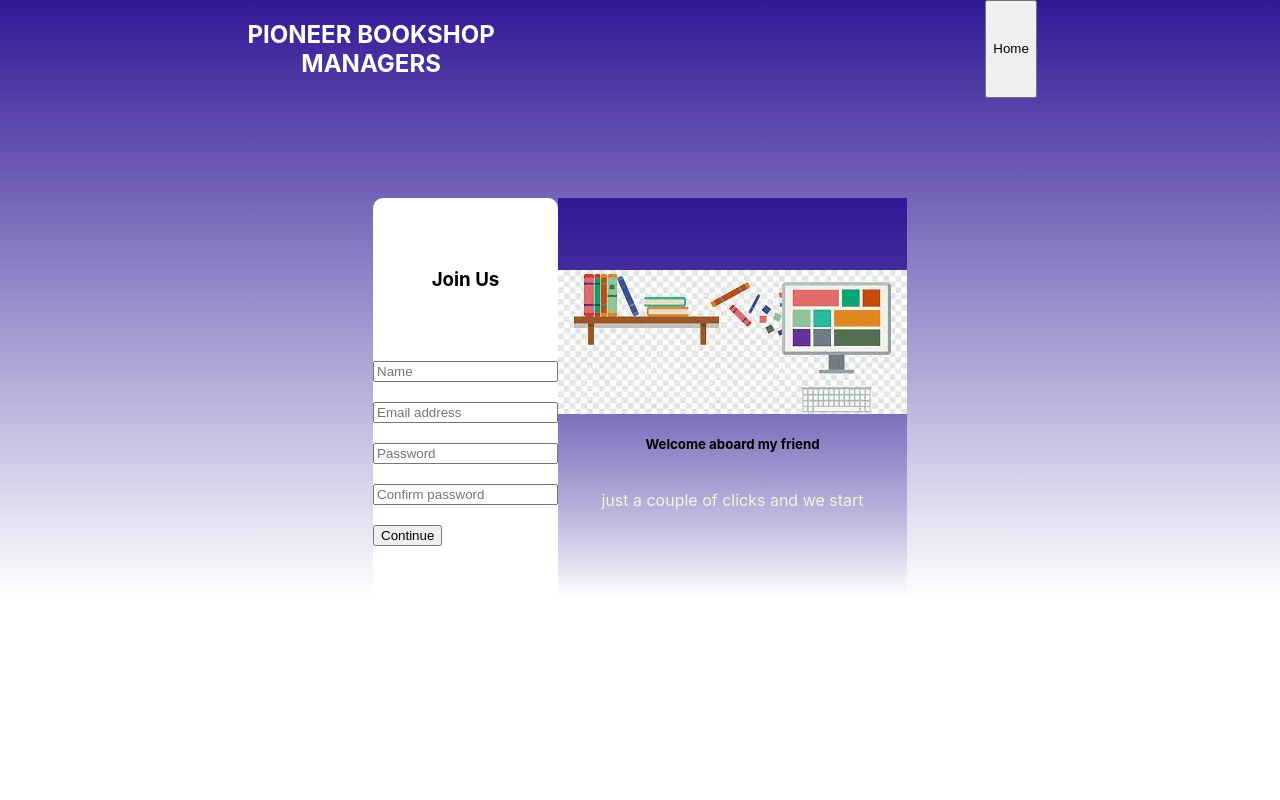
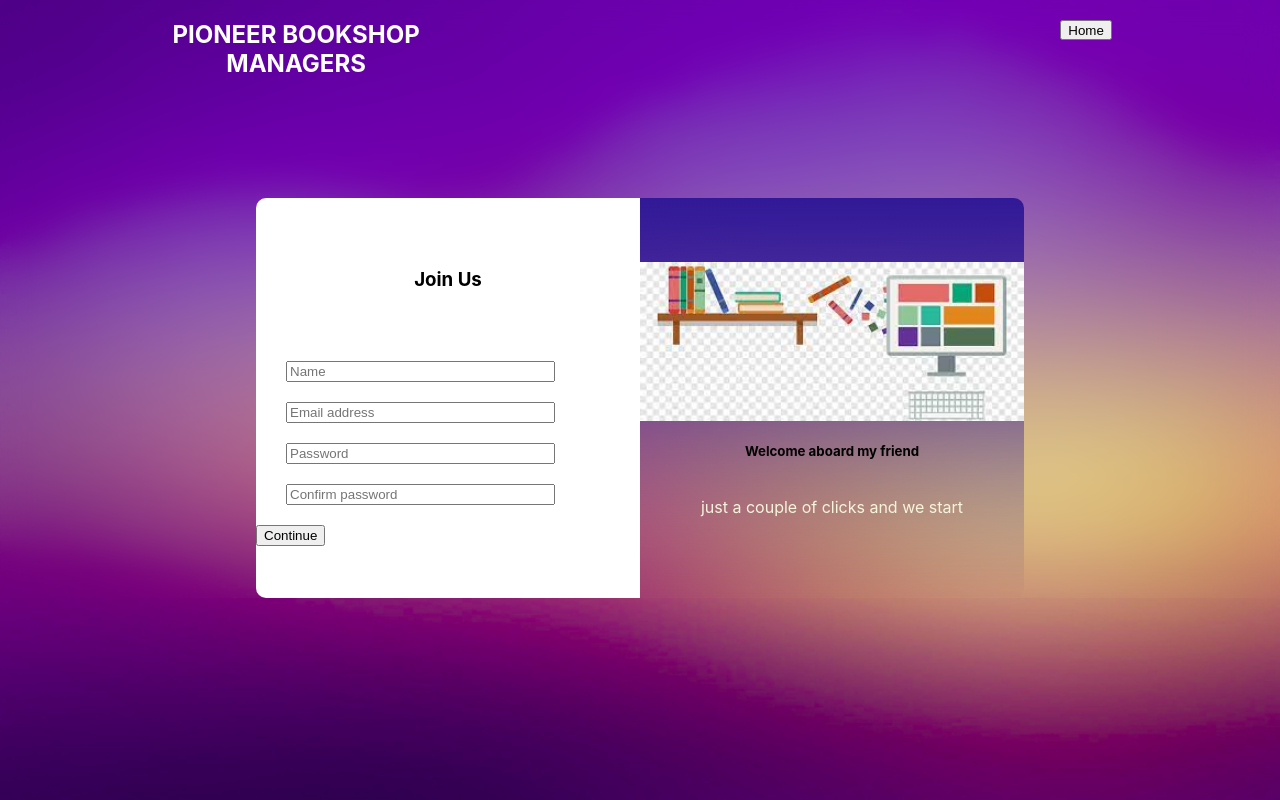
Before and after one commit to munteanurazvanandrei/Bookshop-Management-App, a React (Create React App) app in the folder client/: page /signup in a window 1280 px wide. Built offline with nearby package versions, Linux system fonts and the light colour scheme.

Commit message:
BMA-16# style component with background image with blur, add border radius to registration container.

```diff
--- a/client/src/Components/SignInPage/registration.css
+++ b/client/src/Components/SignInPage/registration.css
@@ -1,8 +1,12 @@
 /* Example of css to prevent css overlap */
 /* Emphasis on using the "super" parent class, ie. "registration" */
 body{
-    background: linear-gradient(0deg, rgba(157, 165, 184, 0) 0%, #311996 100%);
+    /* background: linear-gradient(0deg, rgba(157, 165, 184, 0) 0%, #311996 100%); */
+    background: url(./backround-photo.png);
     background-repeat: no-repeat;
+    background-size: 100vw 100vh;
+    backdrop-filter: blur(15px);
+
 }
 .registration div{
     display: flex;
@@ -27,6 +31,11 @@ body{
 .registration-nav h2{
     width: 20%;
 }
+.registration-nav button{
+    height: 20px;
+    margin-left: 300px;
+    margin-top: 20px;
+}
 /* .registration_app_name{
 flex-direction: column;
 height: 50px;
@@ -42,6 +51,8 @@ height: 50px;
     display: flex;
     justify-content: flex-start;
     flex-direction: column;
+    width: 70%;
+    margin-left: 30px;
 
 }
 .registration-signup-form{
@@ -49,7 +60,8 @@ height: 50px;
     justify-content: space-evenly;
     flex-direction: column;
     background: white;
-    border-radius: 10px;
+    border-radius: 10px 0 0 10px;
+    width: 30%;
 }
 .registration-welcome-message{
     display: flex;
@@ -57,4 +69,6 @@ height: 50px;
     color: black;
     flex-direction: column;
     background: linear-gradient(0deg, rgba(157, 165, 184, 0) 0%, #311996 100%);
+    border-radius: 0px 10px 10px 0px;
+    width: 30%;
 }
```
